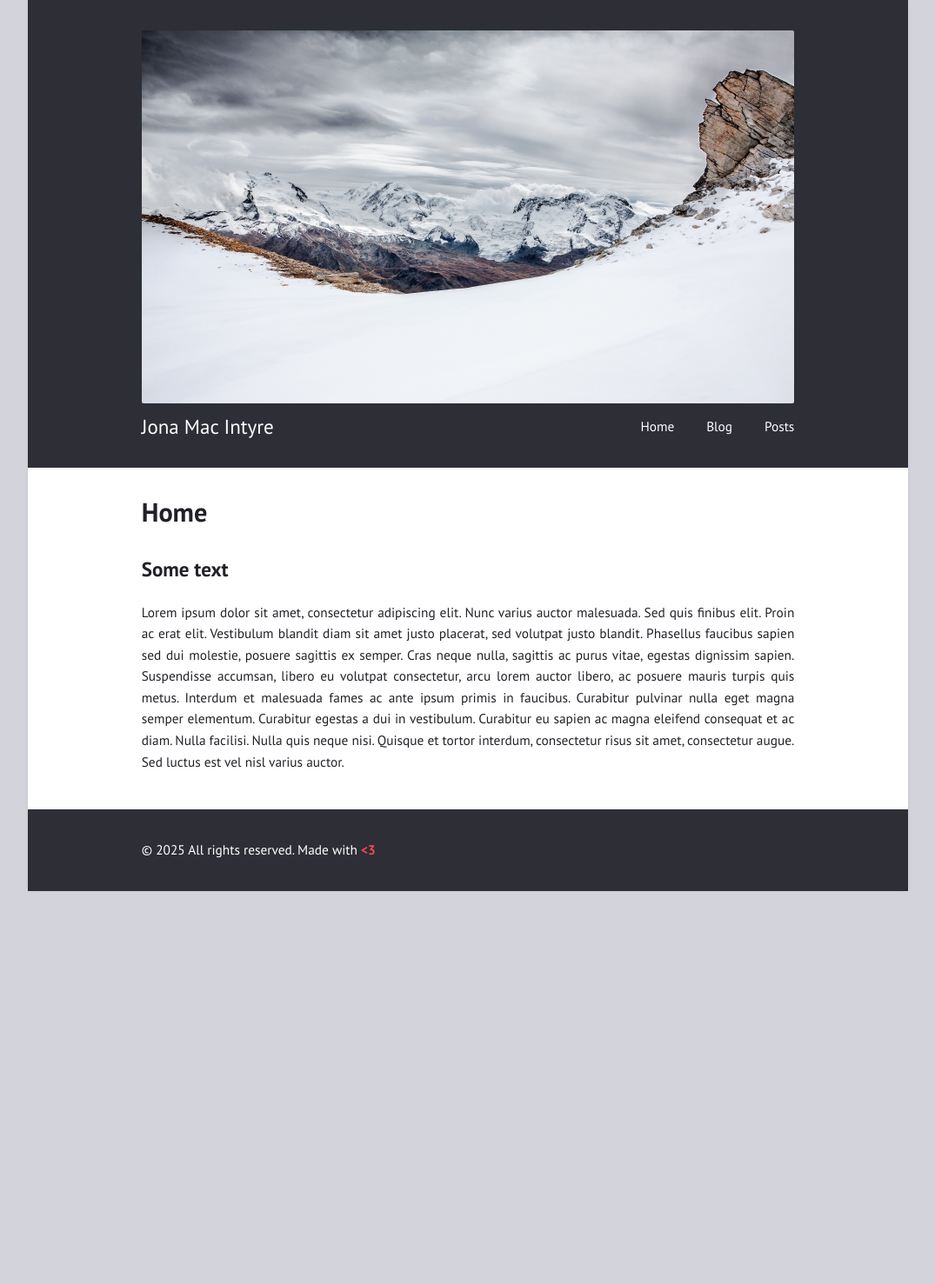
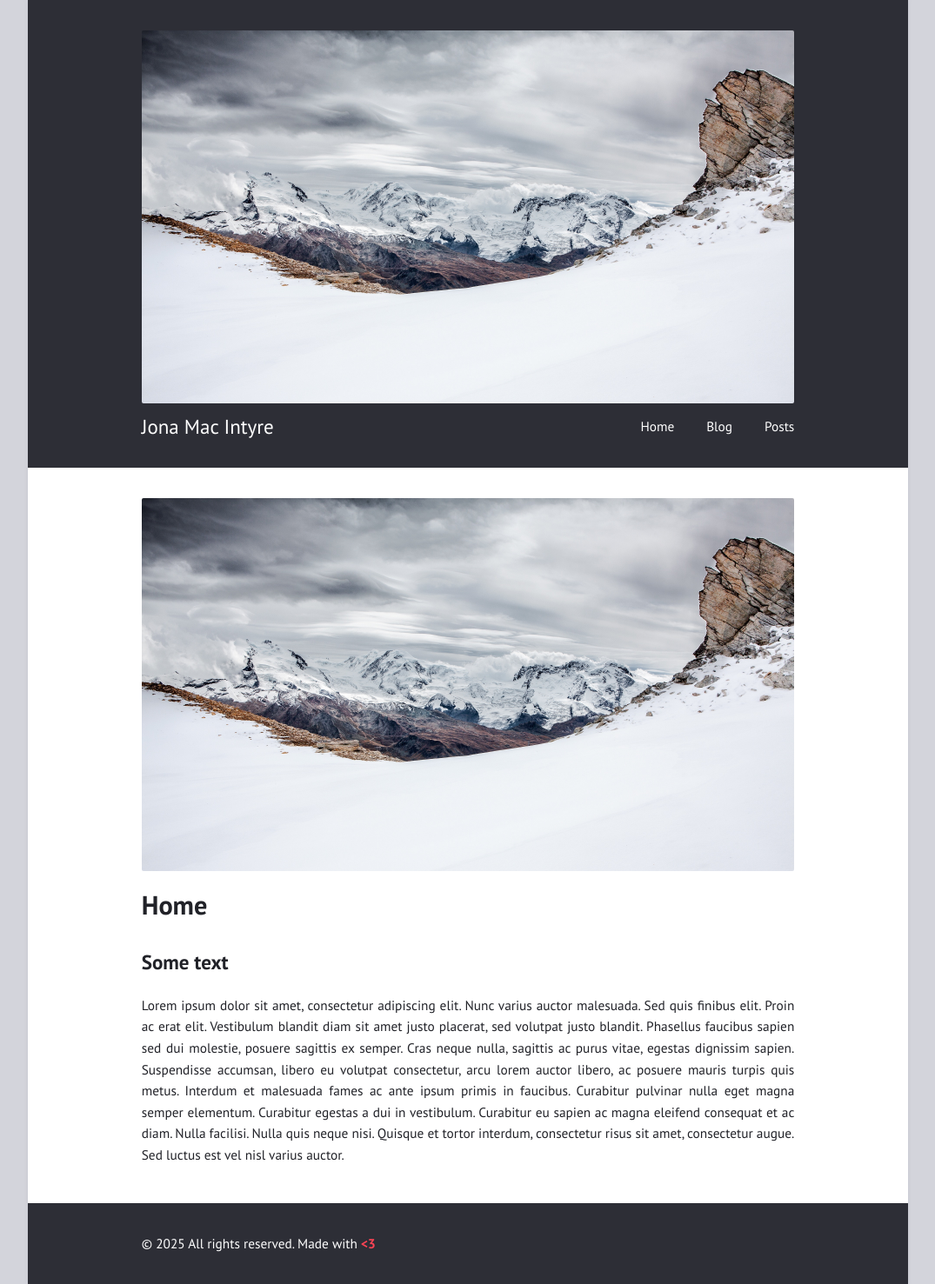
Before and after one commit to macinj1/macinj1.github.io, a Jekyll site: the page built from index.md, in a window 1280 px wide. Shown: the whole page at 87% size, without its empty margins (102-1177 px from the left). Built offline with Jekyll 4.4.1, drawn with Linux system fonts in a browser that asks for light colours; before the commit the page ends 1025 px from its top, so only the background shows below that.

Commit message:
Update page.html

```diff
--- a/_layouts/page.html
+++ b/_layouts/page.html
@@ -2,6 +2,7 @@
 layout: default
 ---
 <article>
+  <img src="content/images/mountain.jpg"> <br>
   <header><h1><a href="{{ page.url | relative_url }}">{{ page.title }}</a></h1></header>
   {{ content }}
 </article>
```
